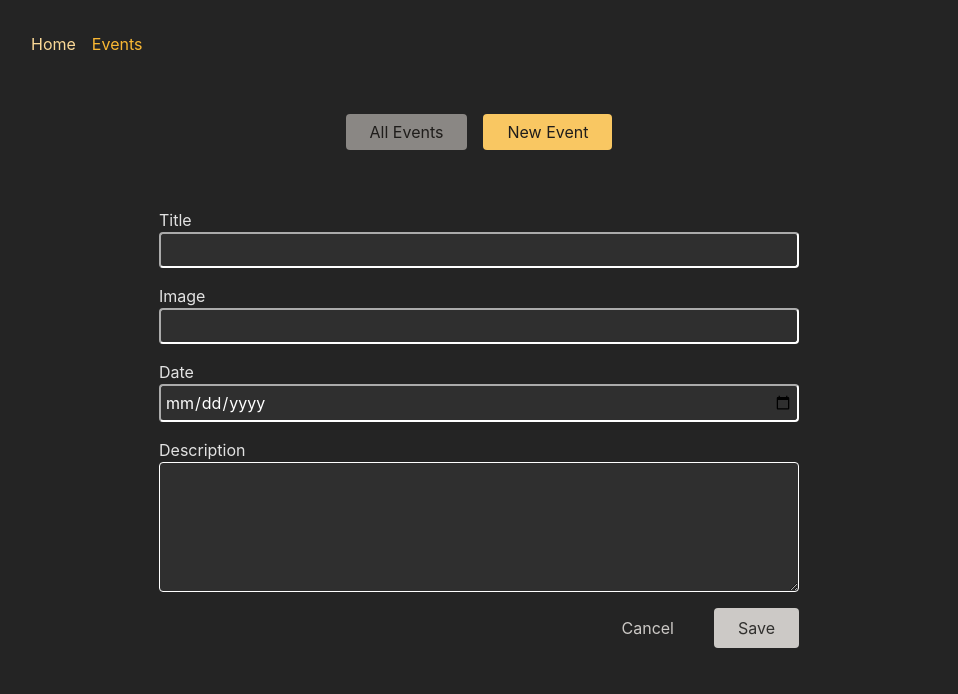
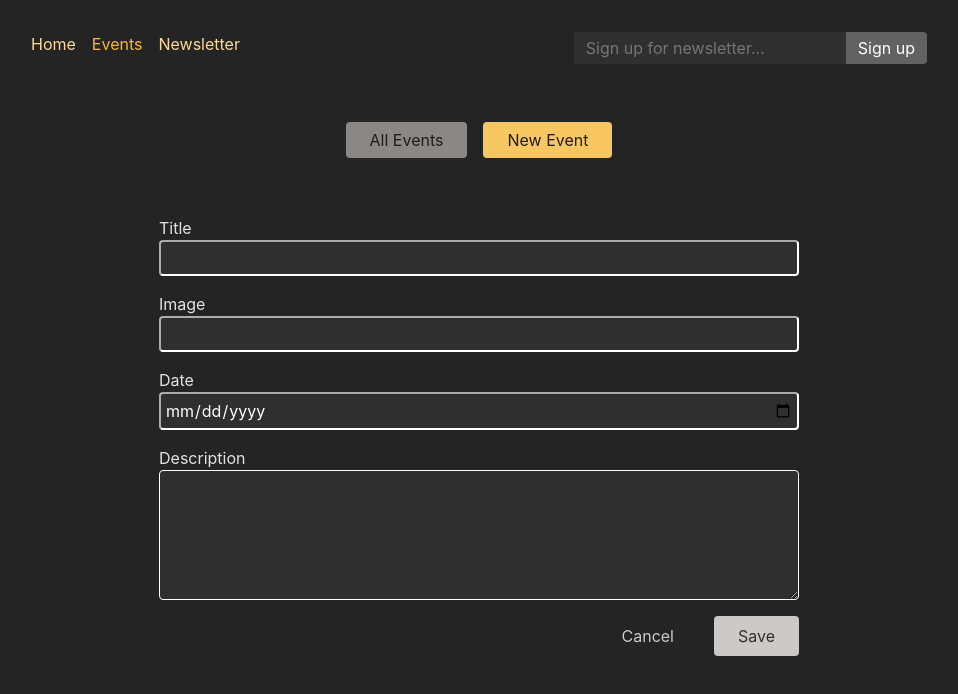
Before and after one commit to baranero/spa-fullstack, a React (Create React App) app in the folder frontend/: page /events/new in a window 1280 px wide. Shown: the top 694 px of the page, without its empty margins (161-1119 px from the left). Built offline with nearby package versions, Linux system fonts and the light colour scheme.

Commit message:
newletter with useFetcher

```diff
--- a/frontend/src/App.js
+++ b/frontend/src/App.js
@@ -8,6 +8,7 @@
 import EventsRoot from "./pages/EventsRoot";
 import ErrorPage from "./pages/Error";
 import { action as manipulateEventAction } from './components/EventForm'
+import NewsletterPage, { action as newsletterAction } from "./pages/Newsletter";
 
 const router = createBrowserRouter([
   {path: '/', element: <RootLayout/>, errorElement: <ErrorPage/>,
@@ -26,8 +27,13 @@
         ]
       },
       {path: 'new', element: <NewEventPage/>, action: manipulateEventAction},
-    ]}
 
+    ]},
+    {
+      path: 'newsletter',
+      element: <NewsletterPage />,
+      action: newsletterAction,
+    },
   ]}
 
 ])
--- a/frontend/src/components/MainNavigation.js
+++ b/frontend/src/components/MainNavigation.js
@@ -1,5 +1,7 @@
 import { NavLink } from 'react-router-dom';
+
 import classes from './MainNavigation.module.css';
+import NewsletterSignup from './NewsletterSignup';
 
 function MainNavigation() {
   return (
@@ -8,20 +10,38 @@
         <ul className={classes.list}>
           <li>
             <NavLink
-            to="/"
-            className={({isActive}) => (isActive ? classes.active : undefined)}>
+              to="/"
+              className={({ isActive }) =>
+                isActive ? classes.active : undefined
+              }
+              end
+            >
               Home
             </NavLink>
           </li>
           <li>
-          <NavLink
-            to="/events"
-            className={({isActive}) => (isActive ? classes.active : undefined)}>
+            <NavLink
+              to="/events"
+              className={({ isActive }) =>
+                isActive ? classes.active : undefined
+              }
+            >
               Events
+            </NavLink>
+          </li>
+          <li>
+            <NavLink
+              to="/newsletter"
+              className={({ isActive }) =>
+                isActive ? classes.active : undefined
+              }
+            >
+              Newsletter
             </NavLink>
           </li>
         </ul>
       </nav>
+      <NewsletterSignup />
     </header>
   );
 }
--- /dev/null
+++ b/frontend/src/components/NewsletterSignup.js
@@ -0,0 +1,28 @@
+import { useEffect } from 'react';
+import {   useFetcher } from 'react-router-dom';
+import classes from './NewsletterSignup.module.css';
+
+function NewsletterSignup() {
+
+  const fetcher = useFetcher()
+  const {data, state} = fetcher
+
+  useEffect(() => {
+    if (state === 'idle' && data && data.message) {
+      window.alert(data.message)
+    }
+  },[data, state])
+
+  return (
+    <fetcher.Form method="post" action='/newsletter' className={classes.newsletter}>
+      <input
+        type="email"
+        placeholder="Sign up for newsletter..."
+        aria-label="Sign up for newsletter"
+      />
+      <button>Sign up</button>
+    </fetcher.Form>
+  );
+}
+
+export default NewsletterSignup;
--- /dev/null
+++ b/frontend/src/components/NewsletterSignup.module.css
@@ -0,0 +1,21 @@
+.newsletter input,
+.newsletter button {
+  font: inherit;
+  padding: 0.25rem 0.75rem;
+  border-radius: 0;
+  border: none;
+  color: #fff;
+  background-color: #2f2f2f;
+}
+
+.newsletter button {
+  border-top-right-radius: 4px;
+  border-bottom-right-radius: 4px;
+  cursor: pointer;
+  background-color: #626262;
+}
+
+.newsletter button:hover {
+  background-color: var(--color-primary-300);
+  color: var(--color-gray-800);
+}
--- /dev/null
+++ b/frontend/src/pages/Newsletter.js
@@ -0,0 +1,21 @@
+import NewsletterSignup from '../components/NewsletterSignup';
+import PageContent from '../components/PageContent';
+
+function NewsletterPage() {
+  return (
+    <PageContent title="Join our awesome newsletter!">
+      <NewsletterSignup />
+    </PageContent>
+  );
+}
+
+export default NewsletterPage;
+
+export async function action({ request }) {
+  const data = await request.formData();
+  const email = data.get('email');
+
+  // send to backend newsletter server ...
+  console.log(email);
+  return { message: 'Signup successful!' };
+}
```
